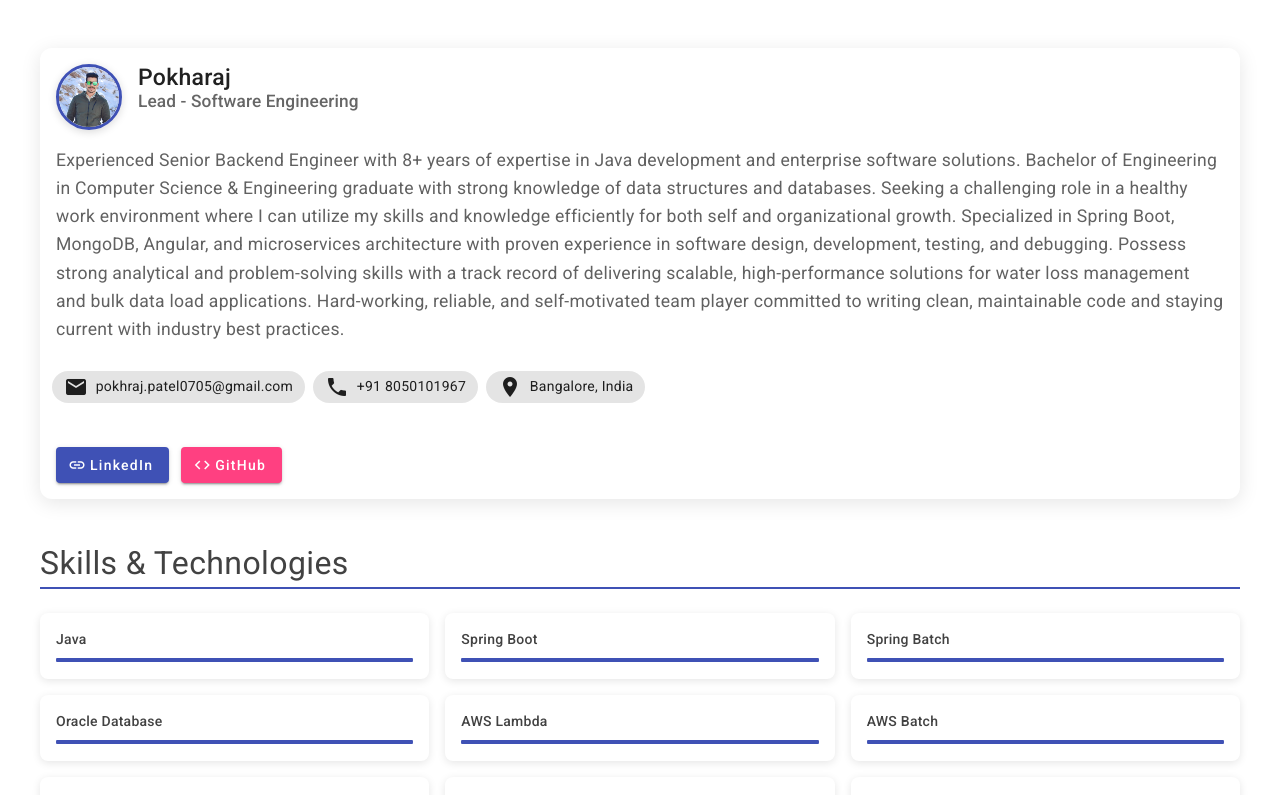
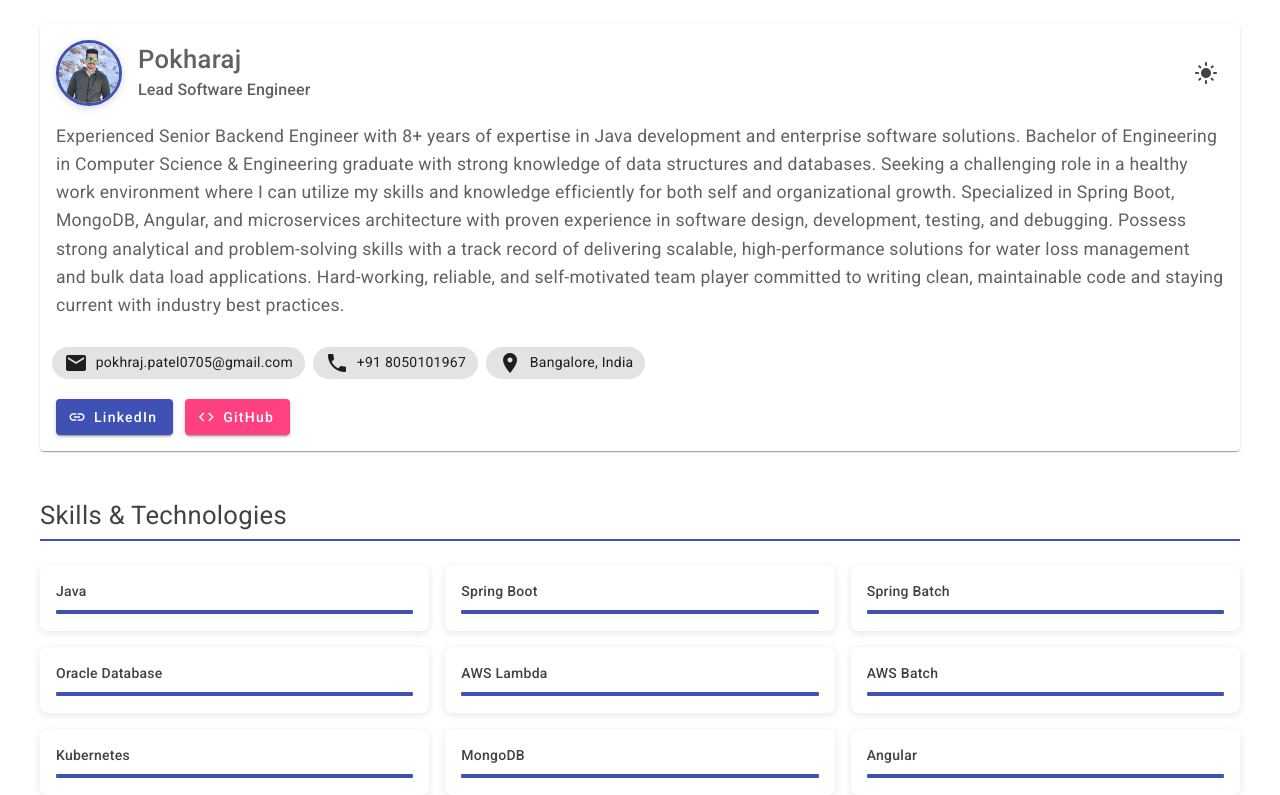
Before and after one commit to Pokharaj/resume, an Angular app: page / in a window 1280 px wide. Shown: the top 795 px of the page. Built offline with nearby package versions, Linux system fonts and the light colour scheme.

Commit message:
added dark theme option

```diff
--- a/src/app/app.html
+++ b/src/app/app.html
@@ -3,11 +3,18 @@
     <!-- About Section -->
     <section id="about" class="resume-section">
       <mat-card class="profile-card">
-        <mat-card-header>
-          <img mat-card-avatar class="profile-avatar" src="profile-photo.jpg" alt="Profile Photo">
-          <mat-card-title>{{ name() }}</mat-card-title>
-          <mat-card-subtitle>{{ role() }}</mat-card-subtitle>
-        </mat-card-header>
+        <div class="profile-header-row">
+          <mat-card-header>
+            <img mat-card-avatar class="profile-avatar" src="profile-photo.jpg" alt="Profile Photo">
+            <mat-card-title style="font-size: 1.6rem;">{{ name() }}</mat-card-title>
+            <mat-card-subtitle style="font-size: 1rem;">{{ role() }}</mat-card-subtitle>
+          </mat-card-header>
+          <div class="theme-toggle-row">
+            <button mat-icon-button (click)="toggleTheme()">
+              <mat-icon>{{ theme() === 'dark' ? 'dark_mode' : 'light_mode' }}</mat-icon>
+            </button>
+          </div>
+        </div>
         <mat-card-content>
           <p class="profile-description">
             Experienced Senior Backend Engineer with 8+ years of expertise in Java development and enterprise software solutions.
--- a/src/app/app.scss
+++ b/src/app/app.scss
@@ -1,8 +1,68 @@
 // Global styles for the Resume app
+
+:root {
+  --background: #fff;
+  --surface: #fff;
+  --primary: #3f51b5;
+  --primary-contrast: #fff;
+  --secondary: #424242;
+  --text: #212121;
+  --text-secondary: #424242;
+  --text-tertiary: #616161;
+  --divider: #e0e0e0;
+  --card-shadow: 0 4px 20px rgba(0, 0, 0, 0.2);
+  --chip-bg: #e3e3e3;
+}
+
+:root.dark-theme {
+  --background: #181a1b;
+  --surface: #23272a;
+  --primary: #90caf9;
+  --primary-contrast: #181a1b;
+  --secondary: #bdbdbd;
+  --text: #FFFFFF;
+  /* brighter white for main text */
+  --text-secondary: #F5F5F5;
+  /* soft blue-gray for secondary */
+  --text-tertiary: #d1cfcf;
+  /* muted blue-gray for tertiary */
+  --divider: #333;
+  --card-shadow: 0 4px 20px rgba(0, 0, 0, 0.2);
+  --chip-bg: #e3e3e3;
+}
+
+html,
+body {
+  height: 100%;
+  background: var(--background);
+  color: var(--text);
+}
+
+.mat-mdc-card,
+.mdc-card,
+.profile-card {
+  background: var(--surface) !important;
+  color: var(--text-secondary) !important;
+}
+
+.mat-mdc-card-avatar~.mat-mdc-card-header-text .mat-mdc-card-subtitle,
+.mat-mdc-card-avatar~.mat-mdc-card-header-text .mat-mdc-card-title {
+  color: var(--text-tertiary) !important;
+  line-height: 1.5 !important;
+}
+
+.theme-toggle-row {
+  display: flex;
+  justify-content: flex-end;
+  align-items: center;
+  padding-right: 10px;
+}
 
 :host {
   display: block;
   min-height: 100vh;
+  background: var(--background);
+  color: var(--text);
 }
 
 // Content container (centered, full-width, starting from top)
@@ -10,42 +70,49 @@
   max-width: 1200px;
   margin: 0 auto;
   padding: 24px 16px 32px 16px;
+  background: var(--background);
+  color: var(--text);
 }
 
 .tab-content {
-  padding: 24px 0;
+
   h1 {
     font-size: 2.5rem;
     font-weight: 300;
     margin-bottom: 16px;
-    color: #212121;
+    color: var(--text);
   }
+
   h2 {
-    font-size: 2rem;
+    font-size: 1.6rem;
     font-weight: 400;
     margin-bottom: 24px;
-    color: #424242;
-    border-bottom: 2px solid #3f51b5;
+    color: var(--text-secondary);
+    border-bottom: 2px solid var(--primary);
     padding-bottom: 8px;
   }
+
   h3 {
     font-size: 1.5rem;
     font-weight: 500;
     margin-bottom: 16px;
-    color: #424242;
+    color: var(--text-secondary);
   }
+
   p {
     font-size: 1.1rem;
     line-height: 1.6;
-    color: #616161;
+    color: var(--text-tertiary);
     margin-bottom: 24px;
   }
+
   ul {
     margin-bottom: 24px;
     padding-left: 24px;
+
     li {
       margin-bottom: 8px;
-      color: #616161;
+      color: var(--text-tertiary);
       line-height: 1.5;
     }
   }
@@ -53,54 +120,71 @@
 
 .resume-section {
   margin-bottom: 48px;
+
   &:last-child {
     margin-bottom: 0;
   }
 }
 
+.profile-card,
+.profile-card mat-card,
+.profile-card ::ng-deep .mat-mdc-card {
+  background: var(--surface) !important;
+  color: var(--text) !important;
+}
+
 .profile-card {
   margin-bottom: 32px;
-  box-shadow: 0 4px 20px rgba(0, 0, 0, 0.1);
+  box-shadow: var(--card-shadow);
   border-radius: 12px;
+  background: var(--surface);
+
+  .profile-header-row {
+    display: flex;
+    align-items: center;
+    justify-content: space-between;
+    width: 100%;
+  }
+
   .profile-avatar {
     width: 60px;
     height: 60px;
     border-radius: 50%;
     object-fit: cover;
-    border: 3px solid #3f51b5;
+    border: 3px solid var(--primary);
     box-shadow: 0 2px 8px rgba(0, 0, 0, 0.15);
   }
-  // Increase name and role font sizes by 20%
-  ::ng-deep mat-card-title {
-    font-size: 1.44rem !important; // 20% increase from default 1.2rem
-    font-weight: 500 !important;
-    color: #212121 !important;
-  }
-  ::ng-deep mat-card-subtitle {
-    font-size: 1.08rem !important; // 20% increase from default 0.9rem
-    color: #666 !important;
-  }
+
   .profile-description {
     font-size: 1.1rem;
     line-height: 1.6;
-    color: #616161;
+    color: var(--text-tertiary);
     margin-bottom: 24px;
   }
+
   .contact-chips {
     margin-bottom: 24px;
+
     mat-chip {
       margin: 4px;
+      background: var(--chip-bg);
+      // color: var(--text);
+      color: black;
+
       mat-icon {
         vertical-align: middle;
         margin-right: 4px;
       }
     }
   }
+
   mat-card-actions {
     padding: 16px 16px 16px 16px;
     margin: 0;
+
     button {
       margin-right: 12px;
+
       mat-icon {
         margin-right: 4px;
       }
@@ -113,24 +197,30 @@
     display: grid;
     grid-template-columns: repeat(auto-fit, minmax(300px, 1fr));
     gap: 16px;
+
     .skill-card {
       border-radius: 8px;
       box-shadow: 0 2px 8px rgba(0, 0, 0, 0.1);
+      background: var(--surface);
+
       .skill-header {
         display: flex;
         justify-content: space-between;
         align-items: center;
         margin-bottom: 8px;
+
         .skill-name {
           font-weight: 500;
-          color: #424242;
+          color: var(--text-secondary);
         }
+
         .skill-level {
           font-size: 0.9rem;
-          color: #666;
+          color: var(--text-tertiary);
           font-weight: 500;
         }
       }
+
       .skill-progress {
         height: 6px;
         border-radius: 3px;
@@ -143,26 +233,34 @@
   .experience-card {
     margin-bottom: 24px;
     border-radius: 8px;
-    box-shadow: 0 2px 12px rgba(0, 0, 0, 0.08);
+    box-shadow: var(--card-shadow);
+    background: var(--surface);
     transition: transform 0.3s ease, box-shadow 0.3s ease;
+
     &:hover {
       transform: translateY(-2px);
       box-shadow: 0 4px 20px rgba(0, 0, 0, 0.12);
     }
+
     .experience-list {
       margin: 16px 0;
       padding-left: 20px;
+
       li {
         margin-bottom: 8px;
-        color: #616161;
+        color: var(--text-tertiary);
         line-height: 1.5;
       }
     }
+
     .technologies {
       margin-top: 16px;
+
       mat-chip {
         margin: 2px;
         font-size: 0.85rem;
+        background: var(--chip-bg);
+        color: var(--text);
       }
     }
   }
@@ -172,12 +270,15 @@
   display: grid;
   grid-template-columns: repeat(auto-fit, minmax(400px, 1fr));
   gap: 24px;
+
   .education-card {
     border-radius: 8px;
-    box-shadow: 0 2px 12px rgba(0, 0, 0, 0.08);
+    box-shadow: var(--card-shadow);
+    background: var(--surface);
+
     p {
       margin: 16px 0 0 0;
-      color: #616161;
+      color: var(--text-tertiary);
       line-height: 1.5;
     }
   }
@@ -187,31 +288,42 @@
   display: grid;
   grid-template-columns: repeat(auto-fit, minmax(350px, 1fr));
   gap: 24px;
+
   .project-card {
     border-radius: 8px;
-    box-shadow: 0 2px 12px rgba(0, 0, 0, 0.08);
+    box-shadow: var(--card-shadow);
+    background: var(--surface);
     transition: transform 0.3s ease, box-shadow 0.3s ease;
+
     &:hover {
       transform: translateY(-2px);
       box-shadow: 0 4px 20px rgba(0, 0, 0, 0.12);
     }
+
     p {
       margin: 16px 0;
-      color: #616161;
+      color: var(--text-tertiary);
       line-height: 1.5;
     }
+
     .project-technologies {
       margin: 16px 0;
+
       mat-chip {
         margin: 2px;
         font-size: 0.85rem;
+        background: var(--chip-bg);
+        color: var(--text);
       }
     }
+
     mat-card-actions {
       padding: 16px 16px 16px 16px;
       margin: 0;
+
       button {
         margin-right: 8px;
+
         mat-icon {
           margin-right: 4px;
         }
@@ -222,38 +334,46 @@
 
 .contact-card {
   border-radius: 8px;
-  box-shadow: 0 2px 12px rgba(0, 0, 0, 0.08);
+  box-shadow: var(--card-shadow);
+  background: var(--surface);
+
   .contact-grid {
     display: grid;
     grid-template-columns: repeat(auto-fit, minmax(250px, 1fr));
     gap: 24px;
+
     .contact-item {
       display: flex;
       align-items: center;
       gap: 16px;
+
       mat-icon {
-        color: #3f51b5;
+        color: var(--primary);
         font-size: 24px;
         width: 24px;
         height: 24px;
       }
+
       div {
         h4 {
           margin: 0 0 4px 0;
-          color: #424242;
+          color: var(--text-secondary);
           font-weight: 500;
         }
+
         p {
           margin: 0;
-          color: #616161;
+          color: var(--text-tertiary);
           font-size: 0.95rem;
         }
       }
     }
   }
+
   mat-card-actions {
     padding: 24px 16px 16px 16px;
     margin: 0;
+
     button {
       mat-icon {
         margin-right: 4px;
@@ -266,24 +386,31 @@
   .content-container {
     padding: 16px 4px 24px 4px;
   }
+
   .tab-content {
-    padding: 16px 0;
+    padding: 0 5px;
+
     h1 {
       font-size: 2rem;
     }
+
     h2 {
       font-size: 1.5rem;
     }
   }
+
   .skills-container .skill-category .skills-grid {
     grid-template-columns: 1fr;
   }
+
   .education-container {
     grid-template-columns: 1fr;
   }
+
   .projects-grid {
     grid-template-columns: 1fr;
   }
+
   .contact-card .contact-grid {
     grid-template-columns: 1fr;
   }
@@ -293,6 +420,7 @@
   .profile-card .contact-chips mat-chip {
     font-size: 0.8rem;
   }
+
   .skills-container .skill-category .skills-grid .skill-card {
     min-width: auto;
   }
--- a/src/app/app.ts
+++ b/src/app/app.ts
@@ -1,4 +1,4 @@
-import { Component, signal } from '@angular/core';
+import { Component, signal, effect, ViewEncapsulation } from '@angular/core';
 import { CommonModule } from '@angular/common';
 import { MatButtonModule } from '@angular/material/button';
 import { MatIconModule } from '@angular/material/icon';
@@ -6,6 +6,7 @@ import { MatCardModule } from '@angular/material/card';
 import { MatDividerModule } from '@angular/material/divider';
 import { MatChipsModule } from '@angular/material/chips';
 import { MatProgressBarModule } from '@angular/material/progress-bar';
+import { MatSlideToggleModule } from '@angular/material/slide-toggle';
 
 interface Skill {
   name: string;
@@ -45,15 +46,16 @@ interface Project {
     MatCardModule,
     MatDividerModule,
     MatChipsModule,
-    MatProgressBarModule
+    MatProgressBarModule,
+    MatSlideToggleModule
   ],
   templateUrl: './app.html',
-  styleUrl: './app.scss'
+  styleUrl: './app.scss',
+  encapsulation: ViewEncapsulation.None
 })
 export class App {
-  protected readonly title = signal('Pokharaj - Software Developer');
   protected readonly name = signal('Pokharaj');
-  protected readonly role = signal('Lead - Software Engineering');
+  protected readonly role = signal('Lead Software Engineer');
   protected readonly email = signal('pokhraj.patel0705@gmail.com');
   protected readonly phone = signal('+91 8050101967');
   protected readonly location = signal('Bangalore, India');
@@ -150,18 +152,18 @@ export class App {
 
   protected readonly projects = signal<Project[]>([
     {
+      name: 'CAM Archive Logger',
+      description: 'CAM Archive Logger is a lightweight utility designed to securely store logs from applications that process sensitive data, including Personally Identifiable Information (PII). It helps applications retain logs for up to 30 days in compliance with data protection regulations. Logs can be accessed anytime within this period and are automatically deleted after 30 days. The application supports up to 60,000 transactions per second (TPS), ensuring high performance and reliability.',
+      technologies: ['Java', 'Spring Boot', ' AWS Lambda', 'AWS Batch', 'AWS S3', 'KMS', 'Firehose', 'SQS'],
+      github: 'https://github.com/pokharaj',
+      link: 'https://cam-archive-logger.com'
+    },
+    {
       name: 'Water Loss Management(WLM) System',
       description: 'The Water Loss Management System is focused on supporting water utilities in monitoring their infrastructure and optimizing their operations through advanced analytics. It targets the growing challenge of non-revenue water loss - treated drinking water that is lost due to leaks, theft, or other causes. It includes real-time leak detection, identification of pipe network assets at risk of failure, operational simulations, meter data analytics, and water quality monitoring. It effectively integrates advanced software and hardware to enable water utilities to reduce energy and water wastage in real-time without compromising water quality and hydraulic standards.',
       technologies: ['Java', 'Spring Boot', 'MongoDB', 'Microservices'],
       github: 'https://github.com/pokharaj',
       link: 'https://demo-water-management.com'
-    },
-    {
-      name: 'CAM Archive Logger',
-      description: 'CAM Archive Logger is a lightweight utility designed to securely store logs from applications that process sensitive data, including Personally Identifiable Information (PII). It helps applications retain logs for up to 30 days in compliance with data protection regulations. Logs can be accessed anytime within this period and are automatically deleted after 30 days. The application supports up to 60,000 transactions per second (TPS), ensuring high performance and reliability.',
-      technologies: ['Java', 'Spring Boot', ' AWS Lambda', 'AWS Batch', 'AWS S3', 'KMS', 'Firehose', 'SQS'],
-      github: 'https://github.com/pokharaj',
-      link: 'https://cam-archive-logger.com'
     }
   ]);
 
@@ -173,7 +175,37 @@ export class App {
     github: this.github()
   });
 
+  protected readonly theme = signal<'light' | 'dark'>(this.getInitialTheme());
 
+  constructor() {
+    effect(() => {
+      const theme = this.theme();
+      this.applyTheme(theme);
+      localStorage.setItem('theme', theme);
+    });
+  }
+
+  protected toggleTheme(): void {
+    this.theme.set(this.theme() === 'light' ? 'dark' : 'light');
+  }
+
+  private getInitialTheme(): 'light' | 'dark' {
+    if (typeof window !== 'undefined') {
+      const saved = localStorage.getItem('theme');
+      if (saved === 'dark' || saved === 'light') return saved;
+      // Optionally, use prefers-color-scheme
+      if (window.matchMedia && window.matchMedia('(prefers-color-scheme: dark)').matches) {
+        return 'dark';
+      }
+    }
+    return 'light';
+  }
+
+  private applyTheme(theme: 'light' | 'dark') {
+    if (typeof document !== 'undefined') {
+      document.documentElement.classList.toggle('dark-theme', theme === 'dark');
+    }
+  }
 
   // Access to window object for external links
   protected readonly window = typeof window !== 'undefined' ? window : null;
--- a/src/styles.scss
+++ b/src/styles.scss
@@ -1,4 +1,11 @@
 /* You can add global styles to this file, and also import other style files */
 
-html, body { height: 100%; }
-body { margin: 0; font-family: Roboto, "Helvetica Neue", sans-serif; }
+html, body {
+  height: 100%;
+  background: var(--background);
+  color: var(--text);
+}
+body {
+  margin: 0;
+  font-family: Roboto, "Helvetica Neue", sans-serif;
+}
```
Also changed, not shown: 8 other files (tests, documents, lock files or other folders).
